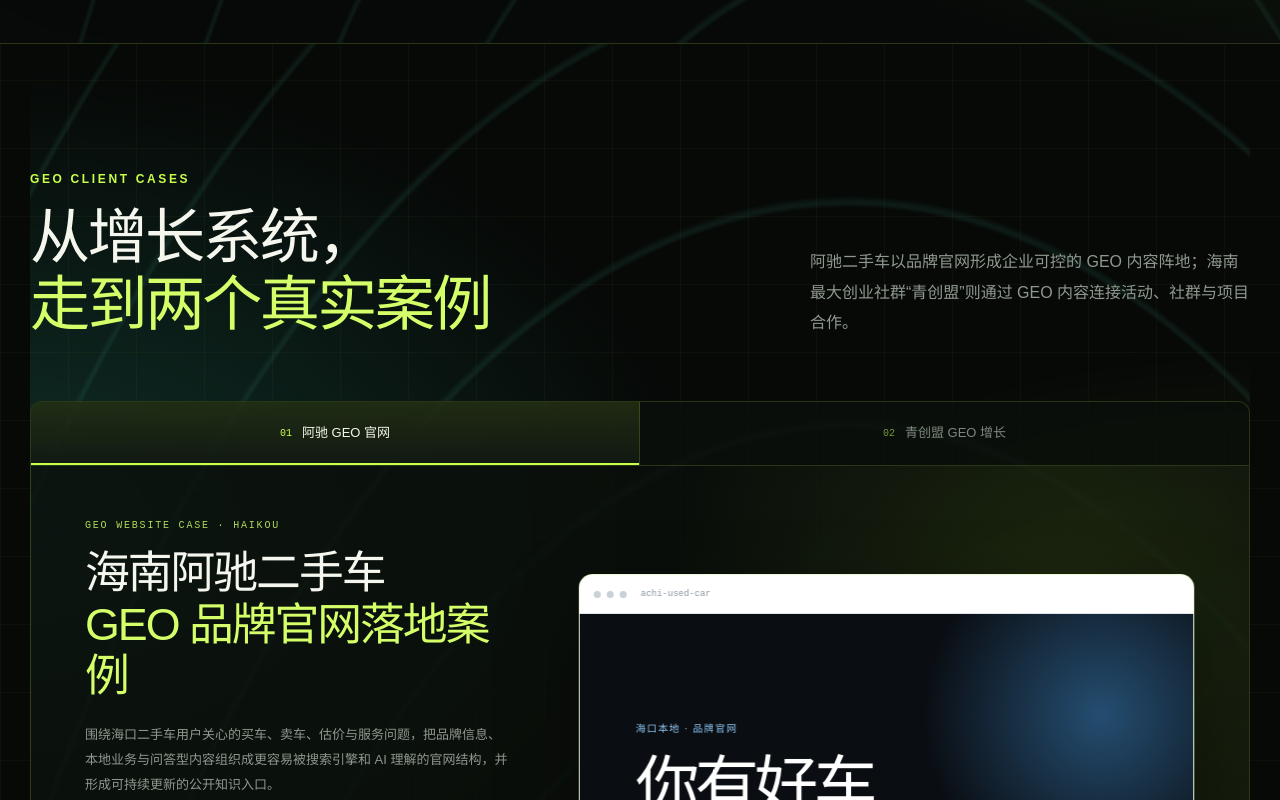
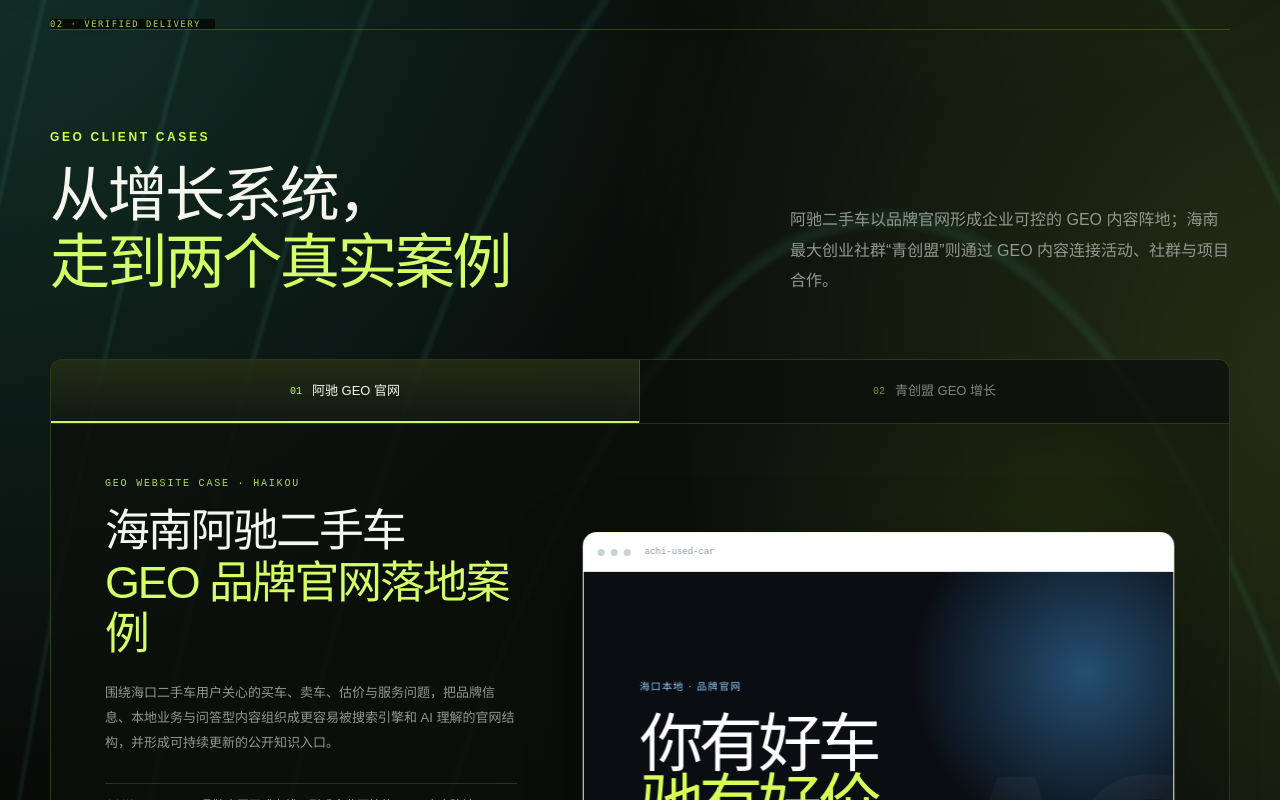
Before and after one commit to JeremyLILIF/yuanyi-intelligent, a Next.js app: page / in a window 1280 px wide. Shown: the part 6040-6840 px from the top of the page. Built offline with nearby package versions, Linux system fonts and the light colour scheme.

Commit message:
Merge GEO system and client cases

```diff
--- a/app/globals.css
+++ b/app/globals.css
@@ -215,7 +215,6 @@ main { position: relative; min-height: 100vh; overflow: hidden; }
 .team-info li { position: relative; margin-top: 9px; padding-left: 14px; color: #a7b0a7; font-size: 11px; line-height: 1.55; }
 .team-info li::before { content: ""; position: absolute; left: 0; top: .62em; width: 5px; height: 5px; border-radius: 50%; background: var(--cyan); box-shadow: 0 0 9px rgba(200,255,77,.6); }
 
-.cases-section { width: min(1220px, calc(100% - 48px)); }
 .case-tabs-wrap { margin-top: 62px; }
 .tab-rail { display: grid; grid-template-columns: repeat(2, 1fr); border: 1px solid var(--line); border-radius: 12px 12px 0 0; overflow: hidden; background: rgba(8,18,31,.75); }
 .tab-rail button { min-height: 63px; display: flex; align-items: center; justify-content: center; gap: 10px; color: #72869d; border: 0; border-right: 1px solid var(--line); background: transparent; font-family: inherit; font-size: 12px; cursor: pointer; transition: color .2s, background .2s; }
@@ -228,6 +227,9 @@ main { position: relative; min-height: 100vh; overflow: hidden; }
 .geo-pilot-section { position: relative; overflow: hidden; border-block: 1px solid var(--line); background: radial-gradient(circle at 78% 28%, rgba(200,255,77,.095), transparent 29%), linear-gradient(180deg, #0b100c, #070a08); }
 .geo-pilot-section::before { content: "GEO"; position: absolute; right: -22px; top: 28px; color: rgba(200,255,77,.025); font-size: 240px; line-height: 1; font-weight: 900; letter-spacing: -.09em; }
 .geo-pilot-inner { position: relative; z-index: 1; }
+.geo-cases-block { position: relative; margin-top: 112px; padding-top: 98px; border-top: 1px solid rgba(200,255,77,.2); scroll-margin-top: 88px; }
+.geo-cases-block::before { content: "02 · VERIFIED DELIVERY"; position: absolute; top: -11px; left: 0; padding-right: 14px; color: #a9d64f; background: #080c09; font: 9px ui-monospace, SFMono-Regular, Menlo, monospace; letter-spacing: .16em; }
+.geo-cases-heading h2 em { color: #d4ff69; }
 .geo-pilot-showcase { display: grid; grid-template-columns: .86fr 1.14fr; gap: 65px; align-items: center; margin-top: 62px; padding: 54px; border: 1px solid rgba(200,255,77,.2); border-radius: 14px; background: radial-gradient(circle at 85% 20%, rgba(185,255,56,.09), transparent 34%), rgba(11,16,12,.84); box-shadow: 0 32px 90px rgba(0,0,0,.22); }
 .geo-pilot-metrics { display: grid; grid-template-columns: repeat(3, 1fr); gap: 8px; margin-top: 25px; }
 .geo-pilot-metrics article { min-width: 0; padding: 14px; border: 1px solid var(--line); border-radius: 8px; background: rgba(200,255,77,.035); }
@@ -1014,7 +1016,7 @@ footer { width: min(1280px, calc(100% - 48px)); margin: 0 auto; border-top: 1px
   .team-grid { grid-template-columns: 1fr; }
   .team-card-1 { grid-column: auto; }
   .team-card { min-height: 560px; }
-  .cases-section { width: min(100% - 30px, 1220px); }
+  .geo-cases-block { margin-top: 78px; padding-top: 70px; }
   .tab-rail, .course-tab-rail { display: flex; overflow-x: auto; scrollbar-width: none; }
   .tab-rail::-webkit-scrollbar, .course-tab-rail::-webkit-scrollbar { display: none; }
   .tab-rail button, .course-tab-rail button { min-width: 142px; flex: 0 0 auto; }
--- a/app/page.tsx
+++ b/app/page.tsx
@@ -151,15 +151,14 @@ export default function Home() {
             <p>GEO Pilot 把用户问题、企业知识、内容生产、多平台发布和数据复盘串成一条可追踪的增长链路，并在关键节点保留人工确认。</p>
           </div>
           <GeoPilotShowcase basePath={basePath} />
+          <div className="geo-cases-block" id="cases">
+            <div className="section-heading geo-cases-heading">
+              <div><p className="section-kicker">GEO CLIENT CASES</p><h2>从增长系统，<br /><em>走到两个真实案例</em></h2></div>
+              <p>阿驰二手车以品牌官网形成企业可控的 GEO 内容阵地；海南最大创业社群“青创盟”则通过 GEO 内容连接活动、社群与项目合作。</p>
+            </div>
+            <CaseTabs basePath={basePath} />
+          </div>
         </div>
-      </section>
-
-      <section className="section cases-section motion-surface" id="cases">
-        <div className="section-heading">
-          <div><p className="section-kicker">GEO CLIENT CASES</p><h2>从增长系统，<br /><em>走到两个真实案例</em></h2></div>
-          <p>阿驰二手车以品牌官网形成企业可控的 GEO 内容阵地；海南最大创业社群“青创盟”则通过 GEO 内容连接活动、社群与项目合作。</p>
-        </div>
-        <CaseTabs basePath={basePath} />
       </section>
 
       <section className="special-delivery-section motion-surface" id="special-cases">
```
